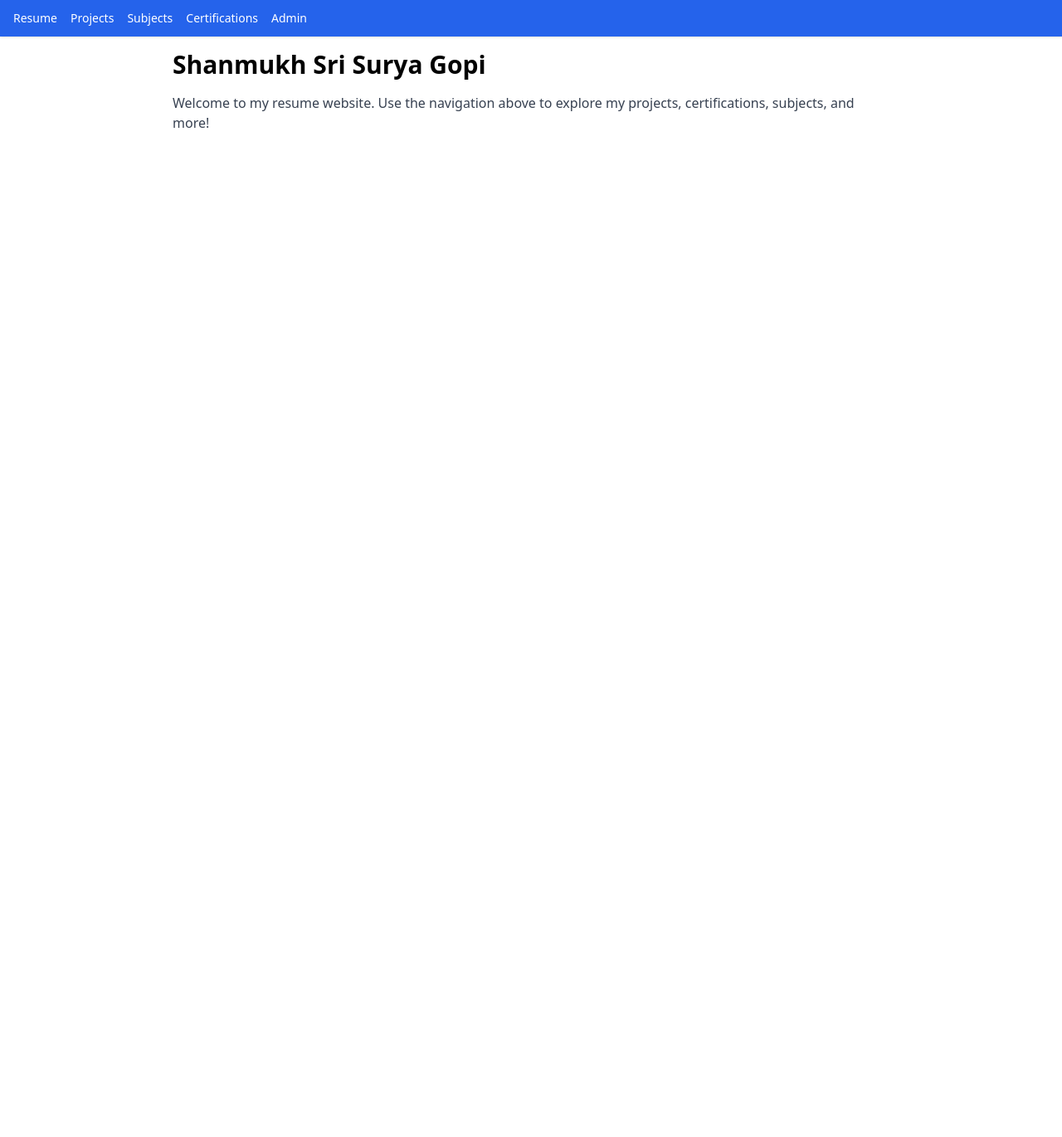
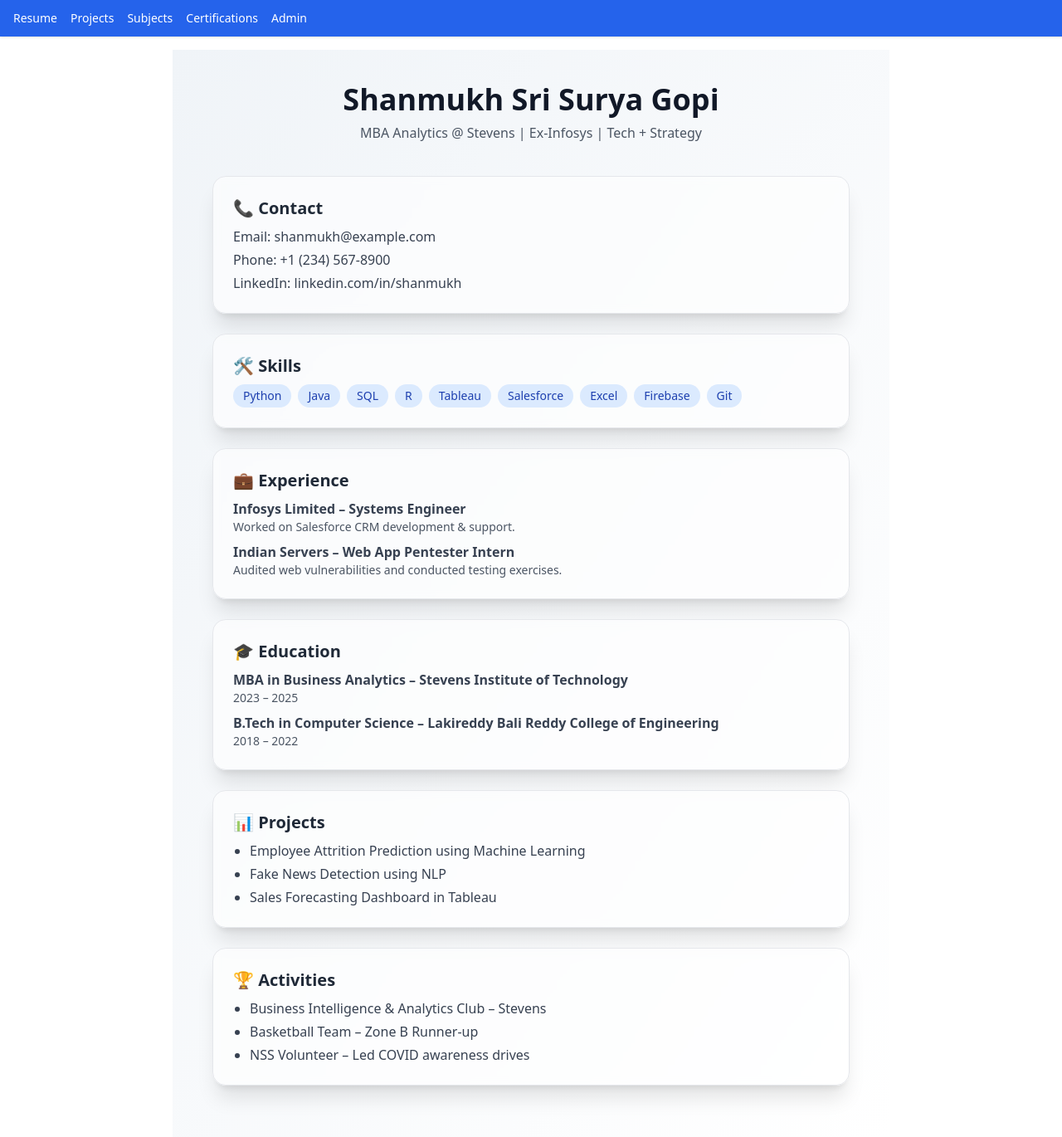
Before and after one commit to shannu9/shanmukh-resume-site-Final, a React (Vite) app: page / in a window 1280 px wide. Shown: the top 1370 px of the page at 83% size. Before the commit the page ends 800 px from the top, so only its background shows below. Built offline with nearby package versions, Linux system fonts and the light colour scheme.

Commit message:
Update of resume page

```diff
--- a/package.json
+++ b/package.json
@@ -9,6 +9,7 @@
   },
   "dependencies": {
     "firebase": "^11.6.0",
+    "framer-motion": "^12.6.3",
     "react": "^18.2.0",
     "react-dom": "^18.2.0",
     "react-router-dom": "^6.11.2"
--- a/src/pages/ResumePage.jsx
+++ b/src/pages/ResumePage.jsx
@@ -1,8 +1,83 @@
+import { motion } from 'framer-motion';
+
+const sectionCard = (title, content) => (
+  <motion.div
+    initial={{ opacity: 0, y: 40 }}
+    whileInView={{ opacity: 1, y: 0 }}
+    transition={{ duration: 0.6 }}
+    viewport={{ once: true }}
+    className="bg-white/60 backdrop-blur-sm shadow-xl rounded-2xl p-6 w-full max-w-3xl mx-auto mb-6 border border-gray-200"
+  >
+    <h2 className="text-xl font-semibold text-gray-800 mb-2">{title}</h2>
+    <div className="text-gray-700">{content}</div>
+  </motion.div>
+);
+
 export default function ResumePage() {
   return (
-    <div>
-      <h1 className="text-3xl font-bold mb-4">Shanmukh Sri Surya Gopi</h1>
-      <p className="text-gray-700">Welcome to my resume website. Use the navigation above to explore my projects, certifications, subjects, and more!</p>
+    <div className="bg-gradient-to-br from-[#f0f4f8] to-[#ffffff] min-h-screen py-10 px-4">
+      <div className="text-center mb-10">
+        <h1 className="text-4xl font-extrabold text-gray-900">Shanmukh Sri Surya Gopi</h1>
+        <p className="text-md text-gray-600 mt-2">MBA Analytics @ Stevens | Ex-Infosys | Tech + Strategy</p>
+      </div>
+
+      {sectionCard(
+        "📞 Contact",
+        <ul className="space-y-1">
+          <li>Email: shanmukh@example.com</li>
+          <li>Phone: +1 (234) 567-8900</li>
+          <li>LinkedIn: linkedin.com/in/shanmukh</li>
+        </ul>
+      )}
+
+      {sectionCard(
+        "🛠 Skills",
+        <div className="flex flex-wrap gap-2">
+          {["Python", "Java", "SQL", "R", "Tableau", "Salesforce", "Excel", "Firebase", "Git"].map(skill => (
+            <span key={skill} className="bg-blue-100 text-blue-800 text-sm px-3 py-1 rounded-full hover:scale-105 transition">
+              {skill}
+            </span>
+          ))}
+        </div>
+      )}
+
+      {sectionCard(
+        "💼 Experience",
+        <>
+          <p className="font-semibold">Infosys Limited – Systems Engineer</p>
+          <p className="text-sm text-gray-600 mb-2">Worked on Salesforce CRM development & support.</p>
+          <p className="font-semibold">Indian Servers – Web App Pentester Intern</p>
+          <p className="text-sm text-gray-600">Audited web vulnerabilities and conducted testing exercises.</p>
+        </>
+      )}
+
+      {sectionCard(
+        "🎓 Education",
+        <>
+          <p className="font-semibold">MBA in Business Analytics – Stevens Institute of Technology</p>
+          <p className="text-sm text-gray-600 mb-2">2023 – 2025</p>
+          <p className="font-semibold">B.Tech in Computer Science – Lakireddy Bali Reddy College of Engineering</p>
+          <p className="text-sm text-gray-600">2018 – 2022</p>
+        </>
+      )}
+
+      {sectionCard(
+        "📊 Projects",
+        <ul className="list-disc pl-5 space-y-1">
+          <li>Employee Attrition Prediction using Machine Learning</li>
+          <li>Fake News Detection using NLP</li>
+          <li>Sales Forecasting Dashboard in Tableau</li>
+        </ul>
+      )}
+
+      {sectionCard(
+        "🏆 Activities",
+        <ul className="list-disc pl-5 space-y-1">
+          <li>Business Intelligence & Analytics Club – Stevens</li>
+          <li>Basketball Team – Zone B Runner-up</li>
+          <li>NSS Volunteer – Led COVID awareness drives</li>
+        </ul>
+      )}
     </div>
   );
 }
```
Also changed, not shown: 1 other file (tests, documents, lock files or other folders).
